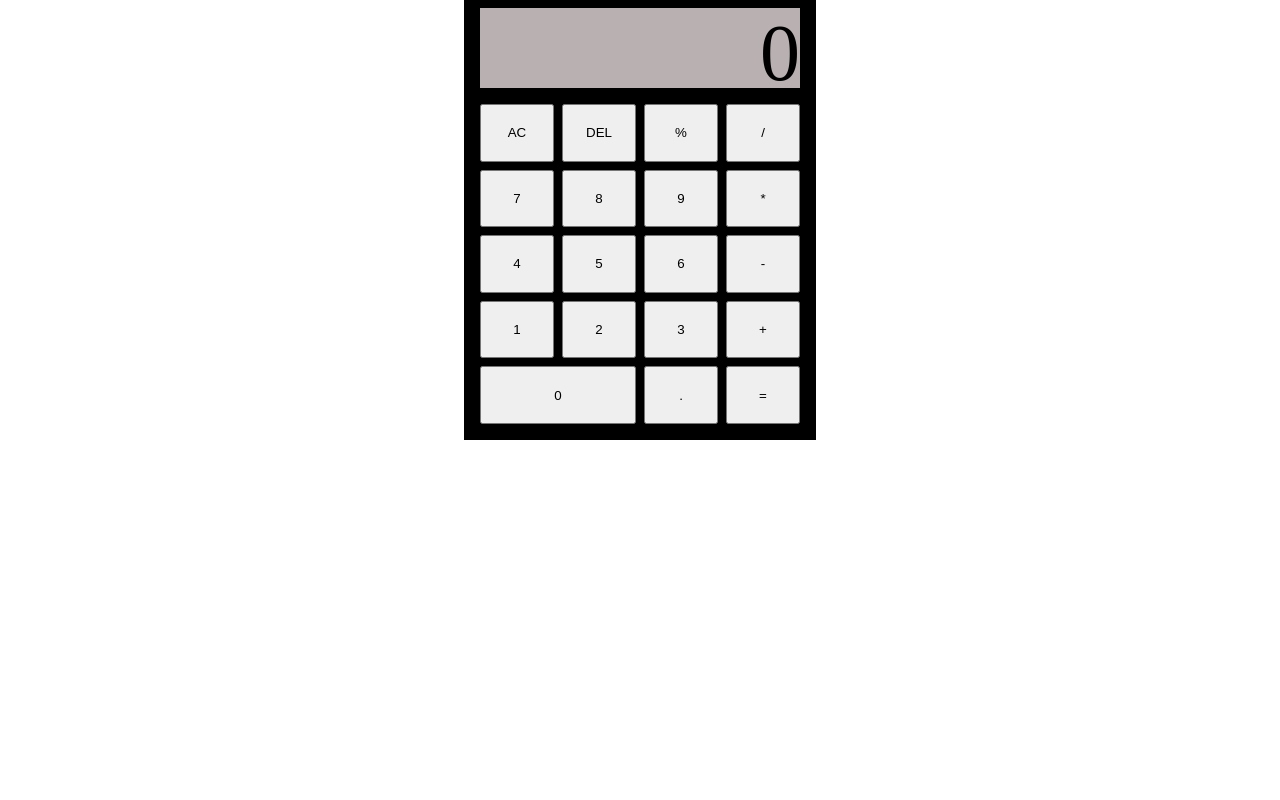
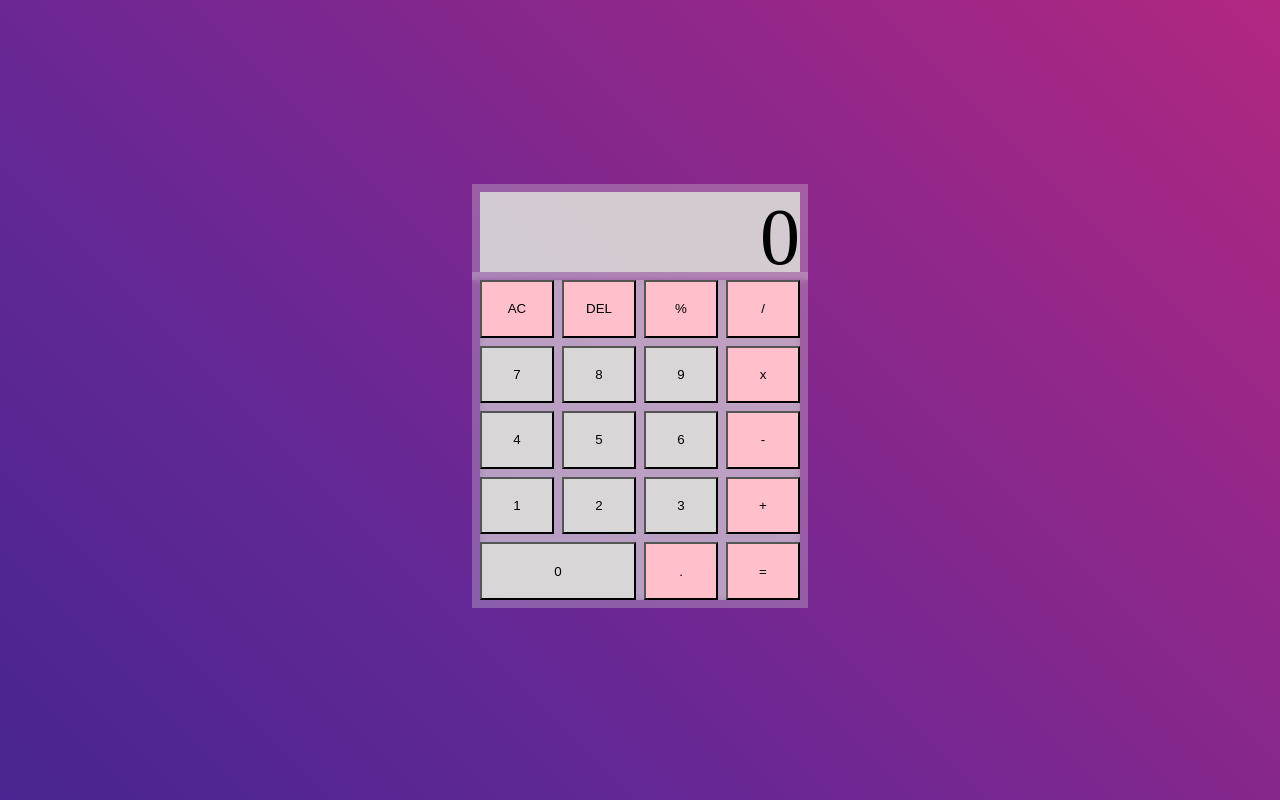
Before and after one commit to SirDavain/TOP_Calculator, a plain HTML site: page index.html in a window 1280 px wide. Drawn offline with Linux system fonts and the light colour scheme.

```diff
--- a/calc.css
+++ b/calc.css
@@ -1,55 +1,104 @@
+html,
+body {
+	margin: 0;
+	padding: 0;
+	height: 100%;
+	overflow: hidden;
+	/* background-color: black; */
+}
+
 .html {
 	font-size: 16px;
 	text-align: center;
 	font-family: "Courier New", Courier, monospace;
 }
 
-.body {
+body {
+	/* display: flex;
+	flex-direction: column; */
+	/* justify-content: center;
+	align-items: center; */
+	display: grid;
+	place-items: center;
+	padding: 0px;
+	margin: 0px;
+	background-image: url("resources/gradient.png");
+}
+
+#app {
 	display: flex;
 	flex-direction: column;
 	justify-content: center;
-	align-content: center;
-	align-items: center;
-	padding: 0px;
-	margin: 0px;
+	place-items: center;
+	height: 100%;
+	width: 100%;
 }
 
 #calculator {
 	display: grid;
-	/* grid-template-columns: 1fr; */
-	/* grid-template-rows: 100px 200px 100px; */
 	/* gap: 0.5rem; */
-	justify-content: center;
-	max-width: 20rem;
-	margin: auto;
-	padding: 1rem;
-	background-color: black;
+	/* justify-content: center; */
+	max-width: 15rem; /*changed it from 20rem */
+	/* margin: 0 auto 30% auto; */
+	padding: 0.5rem;
+	background-color: rgba(221, 221, 219, 0.3);
+	backdrop-filter: blur(3px);
 }
 
 #display {
 	display: flex;
 	justify-content: right;
-	background-color: rgb(185, 177, 177);
-	max-width: 20rem;
+	background-color: rgba(221, 221, 219, 0.897);
+	max-width: 15rem;
+	width: 100%;
 	/* padding: 0 1rem; */
-	height: 5rem;
-	margin: 0 auto;
-	font-size: 5rem;
-	box-shadow: 0 0 0 1rem black;
+	height: 4rem;
+	/* margin: 30% auto 0 auto; */
+	font-size: 4rem;
+	box-shadow: 0 0 0 0.5rem rgba(221, 221, 219, 0.3);
+	backdrop-filter: blur(3px);
 }
-
-/* .button {} */
 
 #buttons {
 	display: grid;
 	grid-template-columns: repeat(4, 1fr);
 	gap: 0.5rem;
-	width: 20rem;
-	height: 20rem;
+	width: 15rem;
+	height: 15rem;
 	aspect-ratio: 1 / 1;
 	text-align: center;
+	background-color: rgba(221, 221, 219, 0.3);
+	backdrop-filter: blur(3px);
 }
 
 #buttons > button:nth-last-child(3) {
 	grid-column: span 2;
 }
+
+.calc_button {
+	background-color: pink;
+	border-radius: 0;
+	backdrop-filter: blur(3px);
+}
+
+.number {
+	background-color: rgba(221, 221, 219, 0.897);
+}
+
+@media (min-width: 768px) {
+	#calculator {
+		max-width: 20rem;
+	}
+	#display {
+		max-width: 20rem;
+		/* padding: 0 1rem; */
+		height: 5rem;
+		/* margin: 30% auto 0 auto; */
+		font-size: 5rem;
+	}
+	#buttons {
+		width: 20rem;
+		height: 20rem;
+		font-size: 2rem;
+	}
+}
--- a/calc.js
+++ b/calc.js
@@ -1,6 +1,3 @@
-let nbr1;
-let nbr2;
-let operator = "";
 let input = [];
 const display = document.getElementById("display");
 
@@ -9,23 +6,32 @@ window.onload = function () {
 	console.log(input);
 };
 
-function lockButtons() {}
-
-function setOperator(newOperator) {
-	operator = newOperator;
-	//highlight selected key
+function checkPrevious(value) {
+	if (isOperator(input[input.length - 1])) {
+		console.log("is an operator");
+		return;
+	}
+	input.pop;
 }
 
-function logNumber(nbr) {
-	input += nbr;
+function isOperator(value) {
+	const operators = ["+", "-", "*", "/", "%"];
+	if (operators.includes(value)) return true;
+	return false;
+}
+
+function addInput(value) {
+	if (isOperator(value)) checkPrevious(value);
+	input.push(value);
+	refreshDisplay();
 	console.log(input);
-	if (operator) {
+}
 
-	}
-	if (display.innerHTML.length > 7) return;
-	if (display.innerHTML === "0") display.innerHTML = nbr.toString();
-	else display.innerHTML += nbr.toString();
+function refreshDisplay() {
+	display.textContent = input.join("");
 }
+
+function lockButtons() {}
 
 function clearScreen() {
 	display.innerHTML = "0";
@@ -33,15 +39,31 @@ function clearScreen() {
 }
 
 function deleteLast() {
-	display.innerHTML = display.innerHTML - 10;
+	console.log(display.textContent);
+	if (input.length > 0) {
+		input.pop();
+		refreshDisplay();
+	}
+	if (input.length === 0) display.textContent = "0";
+	console.log(display.textContent);
 }
 
-function operate(nbr1, nbr2, operator) {
-	if (operater === "+") add(nbr1, nbr2);
-	else if (operater === "-") subtract(nbr1, nbr2);
-	else if (operater === "*") multiply(nbr1, nbr2);
-	else if (operater === "/") divide(nbr1, nbr2);
+function calculate() {
+	let result = eval(input.join(""));
+	input = [result];
+	if (input.toString().length > 6)
+		input = input.toString().split("").slice(0, 6);
+	refreshDisplay();
+	// let operater = input.find
+	/*
+	if (operater === "+") result = add(nbr1, nbr2);
+	else if (operater === "-") result = subtract(nbr1, nbr2);
+	else if (operater === "*") result = multiply(nbr1, nbr2);
+	else if (operater === "/") result = divide(nbr1, nbr2);
+	display.innerHTML = result; */
 }
+
+//Arithmetic functions:
 
 function add(a, b) {
 	return a + b;
--- a/index.html
+++ b/index.html
@@ -4,33 +4,47 @@
 		<meta charset="UTF-8" />
 		<meta name="viewport" content="width=device-width, initial-scale=1.0" />
 		<link rel="stylesheet" href="calc.css" />
-		<title>Document</title>
+		<title>Dave's Calculator</title>
 	</head>
 	<body>
-		<div id="display" onload="clearScreen()"></div>
-		<div id="calculator">
-			<div id="buttons">
-				<button class="calc_button" id="clear" onClick="clearScreen()">
-					AC
-				</button>
-				<button class="calc_button" id="" onClick="deleteLast()">DEL</button>
-				<button class="calc_button" id="" onClick="setOperator('%')">%</button>
-				<button class="calc_button" id="" onClick="">/</button>
-				<button class="number" id="" onClick="logNumber(7)">7</button>
-				<button class="number" id="" onClick="logNumber(8)">8</button>
-				<button class="number" id="" onClick="logNumber(9)">9</button>
-				<button class="calc_button" id="" onClick="">*</button>
-				<button class="number" id="" onClick="logNumber(4)">4</button>
-				<button class="number" id="" onClick="logNumber(5)">5</button>
-				<button class="number" id="" onClick="logNumber(6)">6</button>
-				<button class="calc_button" id="" onClick="">-</button>
-				<button class="number" id="" onClick="logNumber(1)">1</button>
-				<button class="number" id="" onClick="logNumber(2)">2</button>
-				<button class="number" id="" onClick="logNumber(3)">3</button>
-				<button class="calc_button" id="" onClick="">+</button>
-				<button class="number" id="zero" onClick="logNumber(0)">0</button>
-				<button class="calc_button" id="" onClick="">.</button>
-				<button class="calc_button" id="" onClick="">=</button>
+		<div id="app">
+			<div id="display" onload="clearScreen()"></div>
+			<div id="calculator">
+				<div id="buttons">
+					<button class="calc_button" id="AC" onClick="clearScreen()">
+						AC
+					</button>
+					<button class="calc_button" id="DEL" onClick="deleteLast()">
+						DEL
+					</button>
+					<button class="calc_button" id="MOD" onClick="addInput('%')">
+						%
+					</button>
+					<button class="calc_button" id="DIV" onClick="addInput('/')">
+						/
+					</button>
+					<button class="number" id="" onClick="addInput(7)">7</button>
+					<button class="number" id="" onClick="addInput(8)">8</button>
+					<button class="number" id="" onClick="addInput(9)">9</button>
+					<button class="calc_button" id="MULT" onClick="addInput('*')">
+						x
+					</button>
+					<button class="number" id="" onClick="addInput(4)">4</button>
+					<button class="number" id="" onClick="addInput(5)">5</button>
+					<button class="number" id="" onClick="addInput(6)">6</button>
+					<button class="calc_button" id="MIN" onClick="addInput('-')">
+						-
+					</button>
+					<button class="number" id="" onClick="addInput(1)">1</button>
+					<button class="number" id="" onClick="addInput(2)">2</button>
+					<button class="number" id="" onClick="addInput(3)">3</button>
+					<button class="calc_button" id="PLUS" onClick="addInput('+')">
+						+
+					</button>
+					<button class="number" id="zero" onClick="addInput(0)">0</button>
+					<button class="calc_button" id="COMMA" onClick="">.</button>
+					<button class="calc_button" id="EQUAL" onClick="calculate()">=</button>
+				</div>
 			</div>
 		</div>
 		<script src="calc.js" async defer></script>
```
Also changed, not shown: test.js (added, +9 -0 lines), resources/gradient.png (added), 1 other file.
